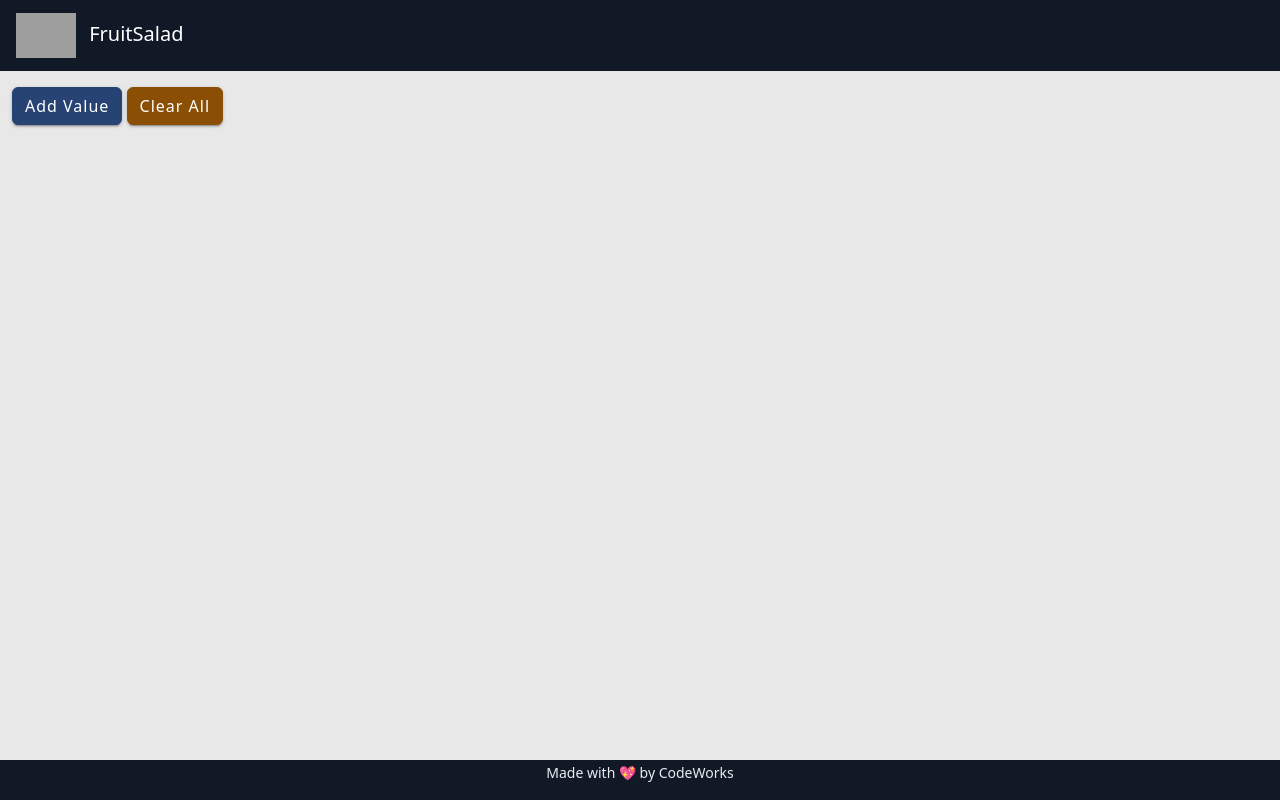
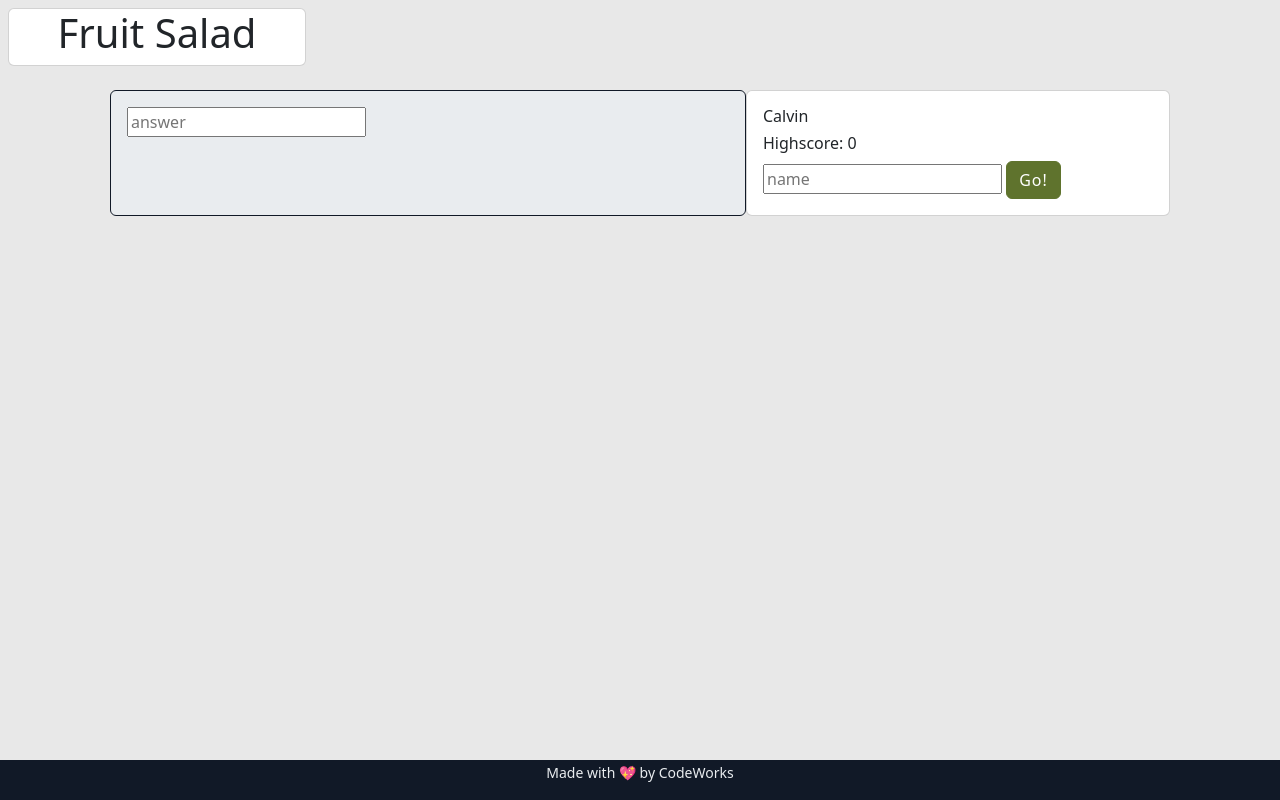
Before and after one commit to LucasPlummer/FruitSalad, a website with bundled scripts: page index.html in a window 1280 px wide. Built offline with nearby package versions, Linux system fonts and the light colour scheme; grey boxes are pictures that could not be loaded; a script that the page names is missing.

Commit message:
Draft 1 complete
Co-authored-by: tebazele <tebazele@users.noreply.github.com>

```diff
--- a/app/App.js
+++ b/app/App.js
@@ -1,7 +1,9 @@
+import { PlayersController } from "./Controllers/PlayersController.js";
 import { ValuesController } from "./Controllers/ValuesController.js";
 
 class App {
-  valuesController = new ValuesController();
+  // valuesController = new ValuesController();
+  playersController = new PlayersController();
 }
 
 window["app"] = new App();
--- a/app/AppState.js
+++ b/app/AppState.js
@@ -1,3 +1,4 @@
+import { Player } from "./Models/Player.js"
 import { Value } from "./Models/Value.js"
 import { EventEmitter } from "./Utils/EventEmitter.js"
 import { isValidProp } from "./Utils/isValidProp.js"
@@ -5,7 +6,25 @@ import { loadState } from "./Utils/Store.js"
 
 class AppState extends EventEmitter {
   /** @type {import('./Models/Value').Value[]} */
-  values = loadState('values', [Value])
+  // values = loadState('values', [Value])
+
+  /** @type {import('./Models/Player').Player[]} */
+
+  players = [
+    new Player({
+      name: 'Calvin'
+    })
+  ]
+  /** @type {import('./Models/Player').Player || null} */
+
+  activePlayer = null
+
+  fruits = ['pear', 'apple', 'banana', 'orange', 'blueberry', 'raspberry', 'strawberry', 'mango', 'kiwi', 'watermelon', 'honey dew']
+
+  activeFruit = null
+
+
+
 }
 
 export const appState = new Proxy(new AppState(), {
--- /dev/null
+++ b/app/Controllers/PlayersController.js
@@ -0,0 +1,72 @@
+import { appState } from "../AppState.js";
+import { Player } from "../Models/Player.js";
+import { playersService } from "../Services/PlayersService.js";
+import { getFormData } from "../Utils/FormHandler.js";
+import { setHTML } from "../Utils/Writer.js";
+// setHTML
+
+// playersService
+
+// Player
+
+function _drawPlayers() {
+    let template = ''
+    appState.players.forEach(
+        p => template += p.PlayerTemplate
+    )
+    setHTML('name-score', template)
+
+}
+
+function _drawActivePlayer() {
+    setHTML('active-player', appState.activePlayer.ActivePlayerTemplate)
+}
+
+function _drawActiveFruit() {
+    setHTML('active-word', appState.activeFruit)
+}
+
+export class PlayersController {
+    constructor() {
+        console.log('players controller loaded');
+        appState.on('players', _drawPlayers)
+        appState.on('activePlayer', _drawActivePlayer)
+        // appState.on('activeFruit', this.grabFruit)
+        appState.on('activeFruit', _drawActiveFruit)
+        _drawPlayers()
+    }
+
+    createPlayer() {
+        window.event.preventDefault()
+        console.log('the form is not reloading the page')
+        let form = window.event.target
+        let formData = getFormData(form)
+        console.log(formData)
+        playersService.createPlayer(formData)
+        this.grabFruit()
+
+    }
+
+    setActivePlayer(id) {
+        playersService.setActivePlayer(id)
+        console.log('setActivePlayer working!');
+    }
+
+    grabFruit() {
+        playersService.grabFruit()
+    }
+
+    checkAnswer() {
+        window.event.preventDefault()
+        let answerForm = window.event.target
+        // console.log(answerForm)
+        let answer = answerForm.answer.value
+        if (answer == appState.activeFruit) {
+            appState.activePlayer.score += 1
+            // console.log(appState.activePlayer.score)
+        }
+        _drawActivePlayer()
+        this.grabFruit()
+        answerForm.reset()
+    }
+}
--- /dev/null
+++ b/app/Models/Player.js
@@ -0,0 +1,28 @@
+import { generateId } from "../Utils/generateId.js"
+
+export class Player {
+    constructor(data) {
+        this.id = generateId()
+        this.name = data.name
+        this.score = 0
+        this.highscore = 0
+    }
+
+    get PlayerTemplate() {
+        return `
+        <div>
+        <h6 onclick="app.playersController.setActivePlayer('${this.id}')">${this.name}</h6>
+        <h6>Highscore: ${this.highscore}</h6>
+        </div>`
+    }
+
+    get ActivePlayerTemplate() {
+        return `
+        <div>
+              <h4 class="me-5">${this.name}</h4>
+            </div>
+            <div>
+              <h4>${this.score}</h4>
+            </div>`
+    }
+}
--- /dev/null
+++ b/app/Services/PlayersService.js
@@ -0,0 +1,35 @@
+import { appState } from "../AppState.js"
+import { Player } from "../Models/Player.js";
+
+
+
+class PlayersService {
+    constructor() {
+
+    }
+
+    createPlayer(formData) {
+        let newPlayer = new Player(formData)
+        appState.players = [...appState.players, newPlayer]
+        appState.activePlayer = newPlayer
+        // console.log(appState.players);
+    }
+
+    setActivePlayer(id) {
+        // console.log('services required')
+        let foundPlayer = appState.players.find(
+            p => p.id == id
+        )
+        // console.log(foundPlayer)
+        appState.activePlayer = foundPlayer;
+    }
+
+    grabFruit() {
+        let randomNum = Math.floor(Math.random() * appState.fruits.length)
+        appState.activeFruit = appState.fruits[randomNum]
+        // console.log(appState.activeFruit)
+    }
+}
+
+
+export const playersService = new PlayersService()
--- a/index.html
+++ b/index.html
@@ -16,23 +16,58 @@
 </head>
 
 <body>
-  <header>
-    <nav class="navbar navbar-dark navbar-expand bg-dark text-light no-select">
-      <a class="navbar-brand ms-3" href="#">
-        <img src="https://codeworks.blob.core.windows.net/public/assets/img/cw-mark.png" height="45" alt=""
-          loading="lazy">
-        <span class="ms-2">FruitSalad</span>
-      </a>
-    </nav>
-  </header>
-  <main>
-    <div class="container-fluid">
-      <div class="row">
-        <div class="col-12">
-          <div id="app"></div>
+  <header class="conatiner-fluid">
+    <section class="row p-2">
+      <div class="col-3 text-center">
+        <div class="card">
+          <h1>Fruit Salad</h1>
         </div>
       </div>
-    </div>
+    </section>
+
+
+  </header>
+  <main class="conatiner-fluid">
+    <section class='row justify-content-center p-3'>
+
+      <div class="col-6 bg-light border border-dark rounded p-3">
+        <!-- SECTION active player and current Score -->
+        <div class="d-flex">
+          <div id="active-player" class="d-flex">
+            <!-- <div>
+              <h4 class="me-5">Calvin</h4>
+            </div>
+            <div>
+              <h4>0</h4>
+            </div> -->
+          </div>
+          <div id="curr-score"></div>
+
+        </div>
+        <!-- SECTION player word input -->
+        <div id="game-area">
+          <div id="active-word"></div>
+          <div id="player-input">
+            <form onsubmit="app.playersController.checkAnswer()">
+              <input type="text" name="answer" id="answer" placeholder="answer" required>
+            </form>
+          </div>
+        </div>
+      </div>
+      <div class="col-4 card p-3">
+        <div id="name-score">
+          <!-- <h3>Calvin</h3>
+          <h3>Highscore: 10</h3> -->
+        </div>
+        <div id="input-name">
+          <form onsubmit="app.playersController.createPlayer()">
+            <input type="text" name="name" id="name" placeholder="name" required>
+            <button class="btn btn-success">Go!</button>
+          </form>
+        </div>
+        <!-- SECTION submit name form -->
+      </div>
+    </section>
   </main>
   <footer class="bg-dark text-light">
     <div class="text-center no-select">
```
